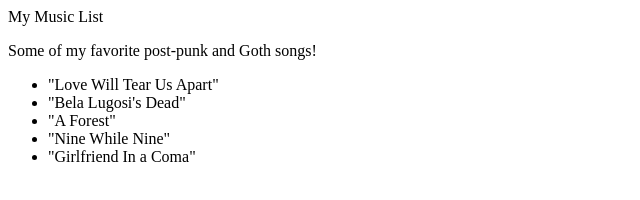
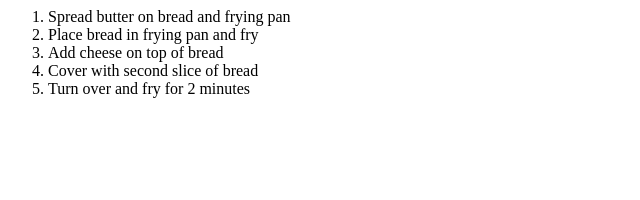
Before and after one commit to swarui/Completed-assingment, a plain HTML site: page index.html in a window 1280 px wide. Shown: the whole page, without its empty margins (0-640 px from the left). Drawn offline with Linux system fonts and the light colour scheme.

Commit message:
Add files via upload

```diff
--- a/index.html
+++ b/index.html
@@ -1,9 +1,8 @@
-<hi>My Music List</hi>
-<p>Some of my favorite post-punk and Goth songs!</p>
-<ul>
-   <li>"Love Will Tear Us Apart"</li>
-   <li>"Bela Lugosi's Dead"</li>
-   <li>"A Forest"</li>
-   <li>"Nine While Nine"</li>
-   <li>"Girlfriend In a Coma"</li>
-</ul>
+
+<ol>
+<li>Spread butter on bread and frying pan</li>
+<li>Place bread in frying pan and fry</li>
+<li>Add cheese on top of bread</li>
+<li>Cover with second slice of bread</li>
+<li>Turn over and fry for 2 minutes</li>
+</ol>
```
